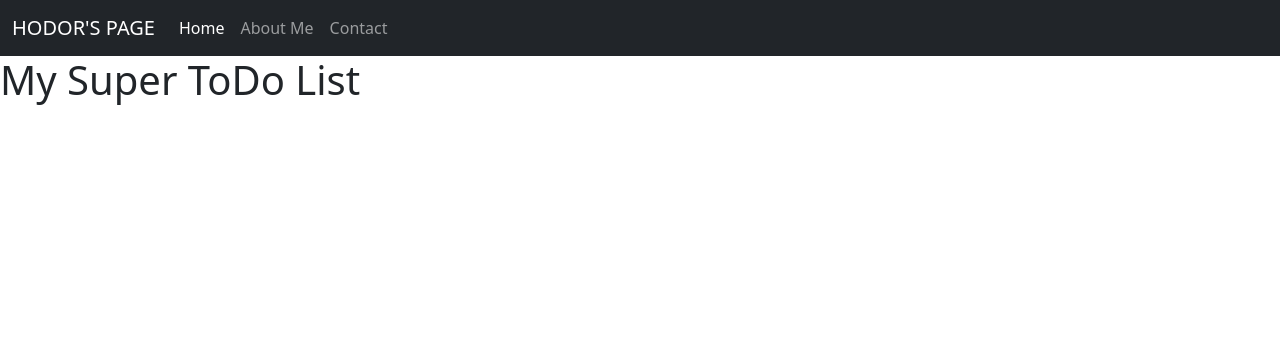
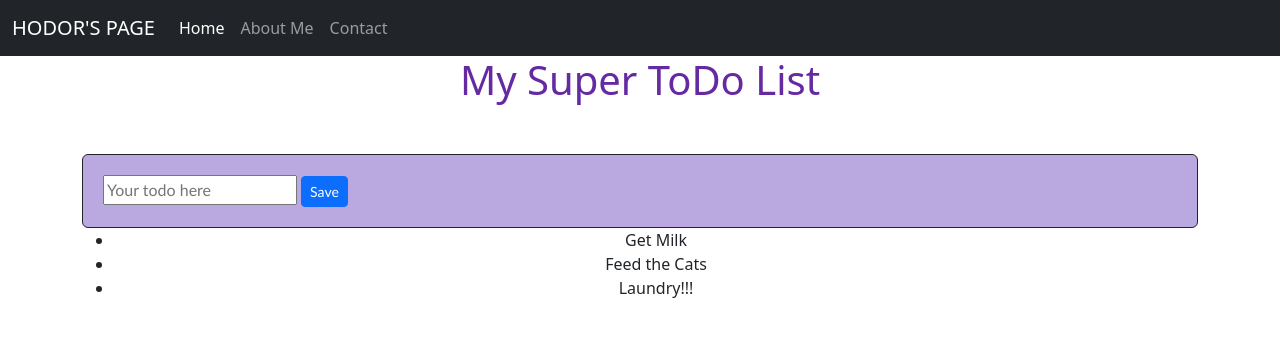
Before and after one commit to AshleeHODOR/to-do-list_109, a Flask app: page / in a window 1280 px wide. Shown: the top 337 px of the page. Run offline with Flask 3, Linux system fonts and the light colour scheme.

```diff
--- a/static/css/about.css
+++ b/static/css/about.css
@@ -1,6 +1,7 @@
 .container{
     padding-top: 50px;
     width: 600px;
+    background-color: rgb(72, 235, 235);
 }
 
 h3{
--- /dev/null
+++ b/static/css/home.css
@@ -0,0 +1,22 @@
+h1{
+    color: rgb(101, 41, 161);
+    text-align: center;
+}
+
+
+form {
+    border: 1px solid;
+    border-radius: 6px;
+    background-color: rgb(186, 169, 225);
+    font-family: 'Gill Sans', 'Gill Sans MT', Calibri, 'Trebuchet MS', sans-serif;
+    padding: 20px;
+    margin-top: 50px;
+    width: 280 px;
+
+    margin-left: auto;
+    margin-right: auto;
+}
+
+.list{
+    text-align: center;
+}
--- a/templates/home.html
+++ b/templates/home.html
@@ -6,6 +6,9 @@
     <title>My ToDo List</title>
     <link href="https://cdn.jsdelivr.net/npm/bootstrap@5.3.6/dist/css/bootstrap.min.css" rel="stylesheet" crossorigin="anonymous">
     <script src="https://cdn.jsdelivr.net/npm/bootstrap@5.3.6/dist/js/bootstrap.bundle.min.js" crossorigin="anonymous"></script>
+
+<link href="static/css/home.css" rel="stylesheet">
+
 </head>
 <body>
 
@@ -31,7 +34,24 @@
     </div>
 </nav>
 
+<main class="container">
+
     <h1>My Super ToDo List</h1>
+
+    <form>
+    <input type="text" placeholder="Your todo here">
+    <button class="btn btn-sm btn-primary">Save</button>
+    </form>
+
+    <ul class="list">
+        <li>Get Milk</li>
+        <li>Feed the Cats</li>
+        <li>Laundry!!!</li>
+    </ul>
+
+</main>
+
+
 
 </body>
 </html>
```
Also changed, not shown: static/css/contact.css (+19 -14 lines), templates/contact.html (+5 -4 lines), 1 other file.
